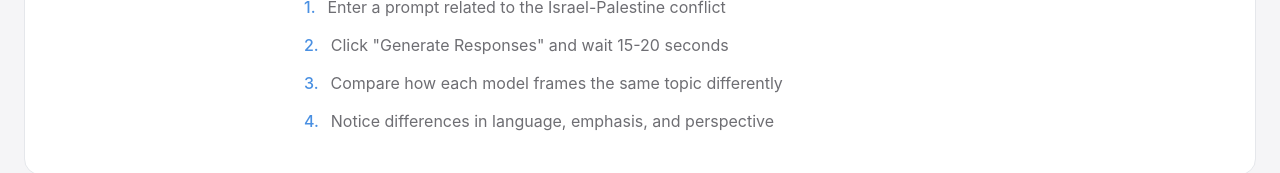
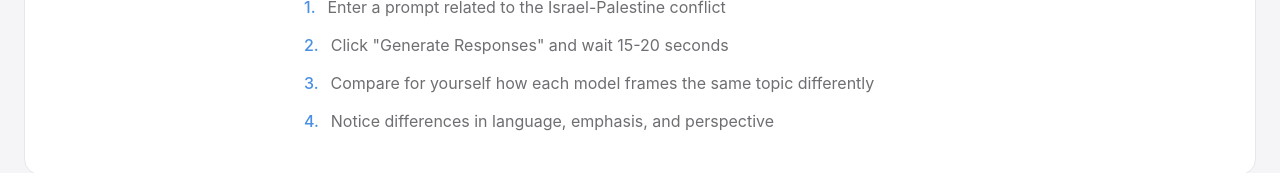
Before and after one commit to Data259-Autumn25/group-project-daedalus, a React (Vite) app in the folder website/: page /demo in a window 1280 px wide. Shown: the part 771-944 px from the top of the page. Built offline with nearby package versions, Linux system fonts and the light colour scheme; no server answers; sample sign-in values are in the browser's storage.

Commit message:
wording change on interactive page

```diff
--- a/website/src/components/InteractivePage.jsx
+++ b/website/src/components/InteractivePage.jsx
@@ -166,7 +166,7 @@ const InteractivePage = () => {
                 </li>
                 <li className="flex items-start gap-3">
                   <span className="text-[#4A90E2] font-medium">3.</span>
-                  <span>Compare how each model frames the same topic differently</span>
+                  <span>Compare for yourself how each model frames the same topic differently</span>
                 </li>
                 <li className="flex items-start gap-3">
                   <span className="text-[#4A90E2] font-medium">4.</span>
```
